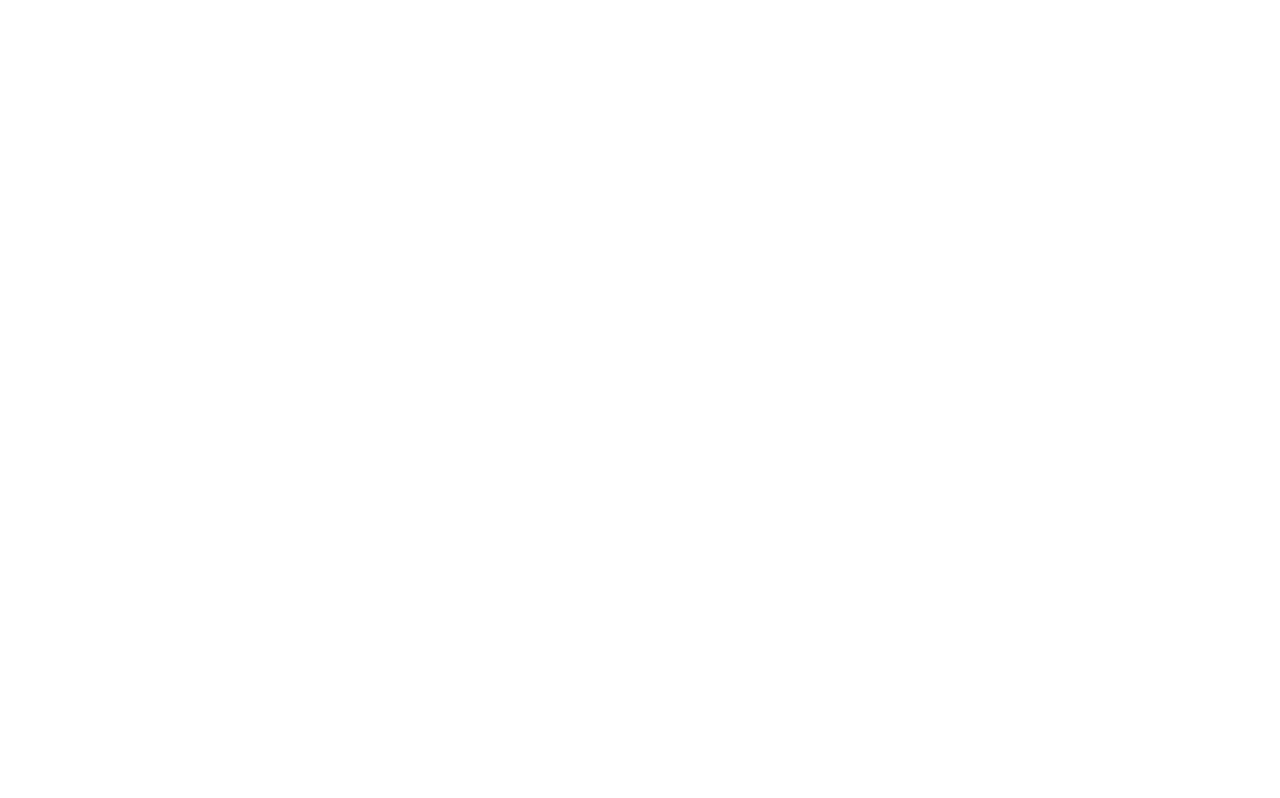
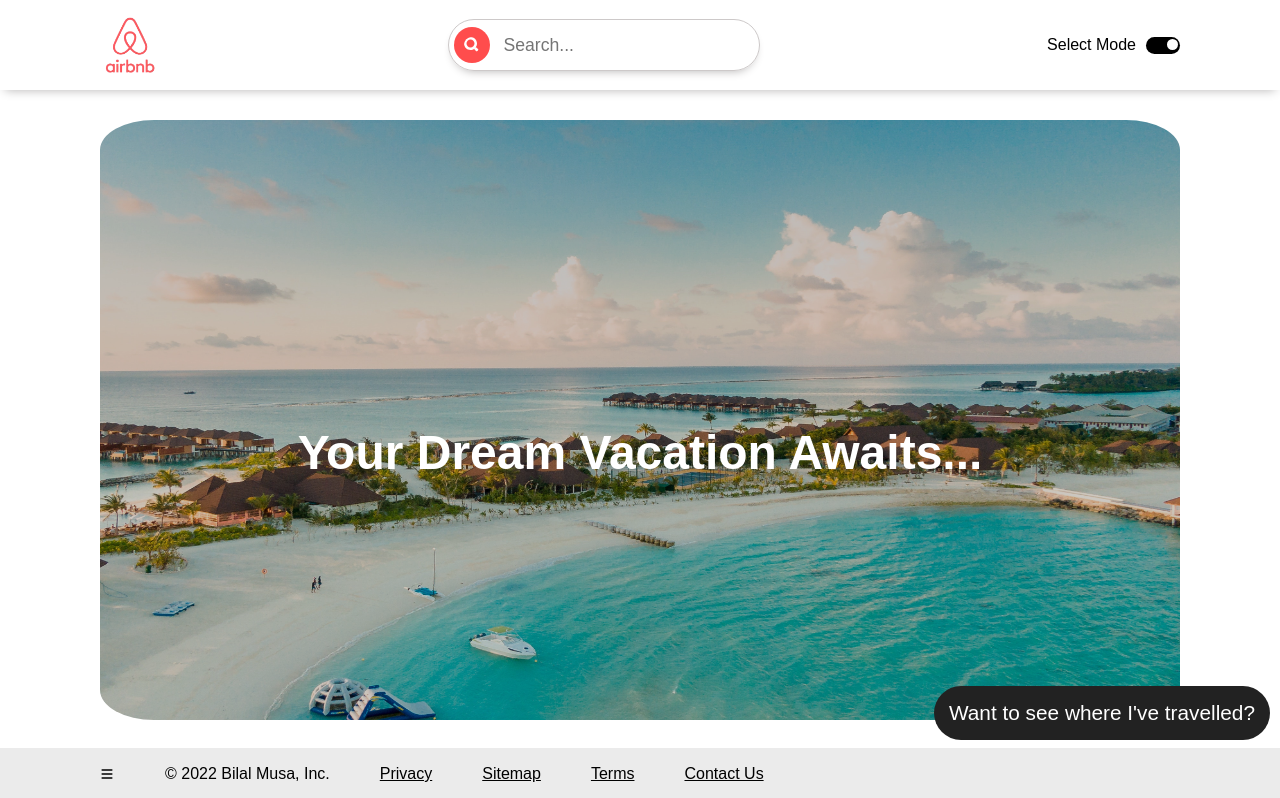
Before and after one commit to bm298/airbnbSite, a React (Create React App) app: page / in a window 1280 px wide. Shown: the top 798 px of the page. Built offline with nearby package versions, Linux system fonts and the light colour scheme.

Commit message:
update path to /

```diff
--- a/src/App.js
+++ b/src/App.js
@@ -17,7 +17,7 @@
     <div>
     <Router>
       <div>
-        <Route exact path="/airbnbSite"
+        <Route exact path="/"
         render={(props) => <Airbnb2 {...props} darkMode={darkMode} toggleDarkMode={toggleDarkMode}/> }
         />
 
```
